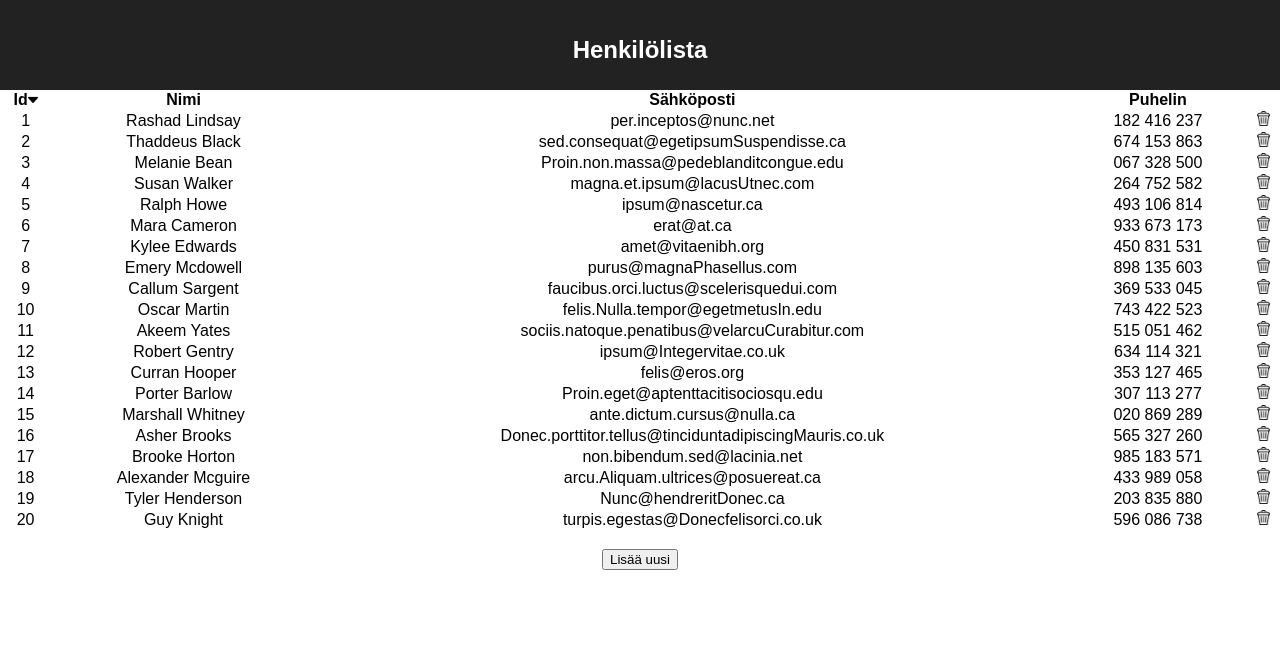
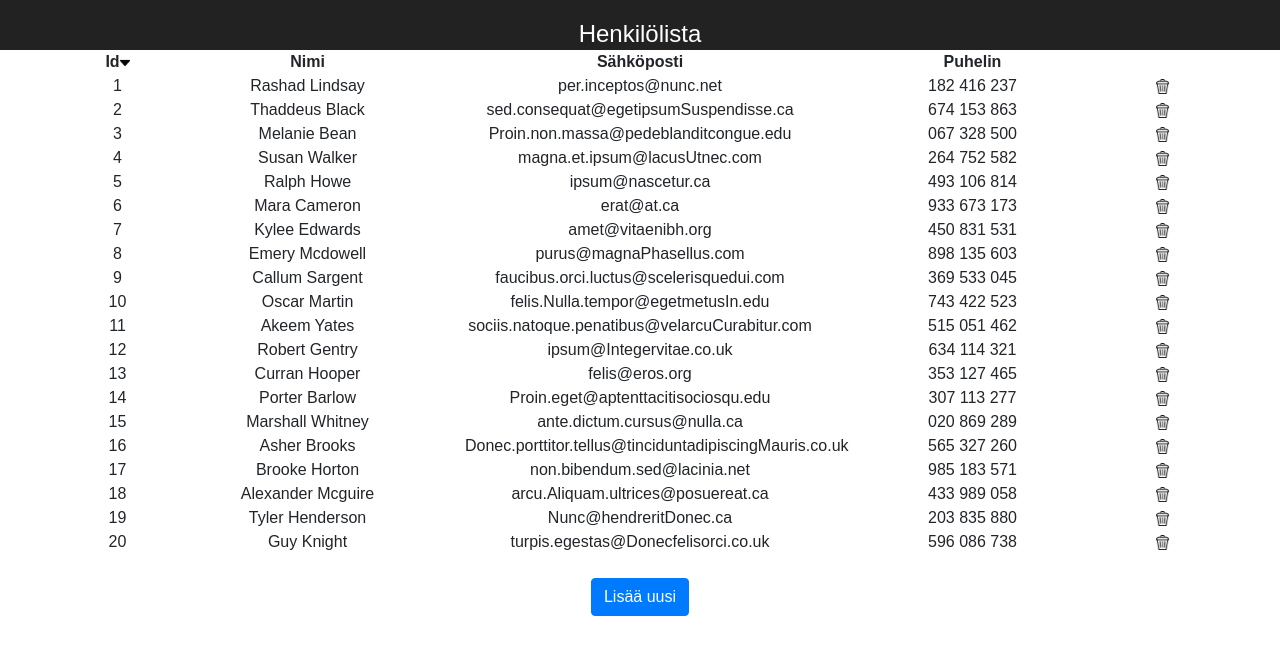
Before and after one commit to PetriParnanen/DigTest, a React (Create React App) app: page / in a window 1280 px wide. Shown: the top 654 px of the page. Built offline with nearby package versions, Linux system fonts and the light colour scheme.

Commit message:
moving stuff to independent files and adding bootstrap for visualization

```diff
--- a/public/index.html
+++ b/public/index.html
@@ -7,6 +7,8 @@
 
     <link rel="manifest" href="%PUBLIC_URL%/manifest.json">
     <link rel="shortcut icon" href="%PUBLIC_URL%/favicon.ico">
+
+    <link href="https://stackpath.bootstrapcdn.com/bootstrap/4.1.3/css/bootstrap.min.css" rel="stylesheet" integrity="sha384-MCw98/SFnGE8fJT3GXwEOngsV7Zt27NXFoaoApmYm81iuXoPkFOJwJ8ERdknLPMO" crossorigin="anonymous">
 
     <link href="./stylesheets/list.css" rel="stylesheet">
 
--- a/public/stylesheets/list.css
+++ b/public/stylesheets/list.css
@@ -1,3 +1,7 @@
+.hover:hover {
+  cursor:pointer;
+}
+
 .App {
   text-align: center;
 }
--- a/src/components/App.js
+++ b/src/components/App.js
@@ -67,14 +67,16 @@ class App extends Component {
         <header className="App-header">
           <h1 className="App-title">Henkilölista</h1>
         </header>
-
-        <font color="red">{this.state.error}</font>
-
+        <div className="container">
+          <div className="row">
+            <font color="red">{this.state.error}</font>
+          </div>
         <main>
           <Route exact path='/' render={(props) => (<ListPerson {...props} values={this.state.values} onEdit={this.onEdit} deleteRow={this.deleteRow}
             sortBy={this.state.sortBy} reSort={this.reSort} /> )} />
           <Route path='/addNew' render={(props) => (<AddNew {...props} saveNew={this.saveNew} /> )} />
         </main>
+        </div>
       </div>
     );
   }
--- /dev/null
+++ b/src/components/Editable.js
@@ -0,0 +1,23 @@
+import React from "react";
+
+// this gives either editable text field or just value field
+export const Editable = ({editField, field, rowId, value, onChange, setEdit}) => {
+  const type = (field === 'email'?'email':'text');
+  const md = 'col-md-' + (field === 'email'?4:3);
+  if(editField.id === rowId && editField.field===field){
+    return (
+      <div className={md} key={field}>
+      {field === 'phone' ? (
+          <input type={type} name={field} value={value} pattern="[0-9 ]{8,12}" placeholder="Muodossa 123 123 123"
+            onChange={(e) => onChange(rowId, field, e)} onBlur={() => setEdit("", "")} required />
+      ) : (
+        <input type={type} name={field} value={value} onChange={(e) => onChange(rowId, field, e)} onBlur={() => setEdit("", "")} required />
+      )}
+      </div>
+    )
+  } else {
+    return (
+      <div className={md} key={field} onClick={() => setEdit(rowId, field)}>{value}</div>
+    )
+  }
+}
--- /dev/null
+++ b/src/components/FormErrors.js
@@ -0,0 +1,14 @@
+import React from "react";
+
+export const FormErrors = ({formErrors}) =>
+  <div className='formErrors'>
+    {Object.keys(formErrors).map((fieldName, i) => {
+      if(formErrors[fieldName].length > 0){
+        return (
+          <p key={i}>{formErrors[fieldName]}</p>
+        )
+      } else {
+        return '';
+      }
+    })}
+  </div>
--- a/src/components/PersonList.js
+++ b/src/components/PersonList.js
@@ -1,6 +1,8 @@
 import React from "react";
 import {Link} from "react-router-dom";
 import PropTypes from 'prop-types';
+import { Editable } from './Editable';
+import { sortValues } from './Sorter';
 
 class PersonList extends React.Component {
   constructor(props){
@@ -13,66 +15,43 @@ class PersonList extends React.Component {
     }
   }
 
-  // this will sort values based on sortBy state
-  sortValues = () => {
-    // using typeof to decide how to sort, could do more types but keep it simple
-    if (typeof this.props.values[0][this.props.sortBy.field] === 'number') {
-      this.values = this.props.values.sort((a,b) => {
-        return this.props.sortBy.dir==="desc"?
-        a[this.props.sortBy.field] - b[this.props.sortBy.field]:
-        -( a[this.props.sortBy.field] - b[this.props.sortBy.field] )
-      })
-    } else {
-      this.values = this.props.values.sort((a,b) => {
-        return this.props.sortBy.dir==="desc"?
-          a[this.props.sortBy.field].localeCompare(b[this.props.sortBy.field]):
-          -( a[this.props.sortBy.field].localeCompare(b[this.props.sortBy.field]) )
-      })
-    }
-  }
-
   //sets field so it can be edited
   setEditable = (rowId, field) => {
     this.setState({editable: {id: rowId, field: field}, error:""});
   }
 
-/*      <div className="listTable" key="new">
-      	<a href="/addNew" className="button center">Lisää uusi</a>
-      </div>*/
   render(){
-    this.sortValues();
+    this.values = sortValues(this.props.values, this.props.sortBy);
 
     let image = "./pics/"+(this.props.sortBy.dir === "asc"?"uparrow.png":"downarrow.png");
 
     return (
-	  <div className="listTable" key="list">
-        <div className="listRow" key="headerRow">
-          <div className="listTable">
-            <div className="listRow" key="header">
-              <div className="listTableCell" key="id" onClick={() => this.props.reSort("id")} id="id"><b>Id</b>
+      <div>
+        <div className="row" key="header">
+          <div className="col-md-1 hover" key="id" onClick={() => this.props.reSort("id")} id="id"><b>Id</b>
             {this.props.sortBy.field==="id" &&
               <img src={image} className="arrow" alt="arrow" />
             }
           </div>
-              <div className="listTableCell" key="name" onClick={() => this.props.reSort("name")} id="name"><b>Nimi</b>
+          <div className="col-md-3 hover" key="name" onClick={() => this.props.reSort("name")} id="name"><b>Nimi</b>
             {this.props.sortBy.field==="name" &&
               <img src={image} className="arrow" alt="arrow" />
             }
           </div>
-              <div className="listTableCell" key="email" onClick={() => this.props.reSort("email")} id="email"><b>Sähköposti</b>
+          <div className="col-md-4 hover" key="email" onClick={() => this.props.reSort("email")} id="email"><b>Sähköposti</b>
             {this.props.sortBy.field==="email" &&
               <img src={image} className="arrow" alt="arrow" />
             }
           </div>
-              <div className="listTableCell" key="phone" onClick={() => this.props.reSort("phone")} id="phone"><b>Puhelin</b>
+          <div className="col-md-3 hover" key="phone" onClick={() => this.props.reSort("phone")} id="phone"><b>Puhelin</b>
             {this.props.sortBy.field==="phone" &&
               <img src={image} className="arrow" alt="arrow" />
             }
           </div>
         </div>
       {this.props.values && this.props.values.map(val =>
-            <div className="listRow" key={val.id}>
-              <div className="listTableCell" key="id">{val.id}</div>
+        <div className="row" key={val.id}>
+          <div className="col-md-1" key="id">{val.id}</div>
           <Editable
             editField={this.state.editable} field={"name"} rowId={val.id} value={val.name}
             onChange={this.props.onEdit} setEdit={this.setEditable} />
@@ -82,44 +61,20 @@ class PersonList extends React.Component {
           <Editable
             editField={this.state.editable} field={"phone"} rowId={val.id} value={val.phone}
             onChange={this.props.onEdit} setEdit={this.setEditable} />
-              <div className="listTableCell" key="delete">
-                <img src="./pics/trash.png" alt="poista" className="thrash" onClick={() => this.props.deleteRow(val.id)} />
+          <div className="col-md-1" key="delete">
+            <img src="./pics/trash.png" alt="poista" className="thrash hover" onClick={() => this.props.deleteRow(val.id)} />
           </div>
         </div>
       )}
+        <div className="row" key="add">
+          <div className="col-md-12"><br />
+            <Link to="/addNew"><button type="button" className="btn btn-primary">Lisää uusi</button></Link>
           </div>
         </div>
-      	<div className="listRow" key="add">
-      	  <div className="listTableCell"><br /><Link to="/addNew"><button type="button">Lisää uusi</button></Link></div>
       </div>
-      </div>
-
       )
   }
 }
-
-// this gives either editable text field or just value field
-const Editable = ({editField, field, rowId, value, onChange, setEdit}) => {
-  const type = (field==="email"?'email':'text');
-  if(editField.id===rowId && editField.field===field){
-    return (
-      <div className="listTableCell" key="name">
-      {field === "phone"?(
-        <input type={type} name={field} value={value} pattern="[0-9 ]{8,12}" placeholder="Muodossa 123 123 123"
-          onChange={(e) => onChange(rowId, field, e)} onBlur={() => setEdit("", "")} required />
-      ):(
-        <input type={type} name={field} value={value} onChange={(e) => onChange(rowId, field, e)} onBlur={() => setEdit("", "")} required />
-      )
-      }
-      </div>
-    )
-  } else {
-    return (
-      <div className="listTableCell" key="name" onClick={() => setEdit(rowId, field)}>{value}</div>
-    )
-  }
-}
-
 
 PersonList.propTypes = {
 	values: PropTypes.array,
--- /dev/null
+++ b/src/components/Sorter.js
@@ -0,0 +1,20 @@
+import React from "react";
+
+// this will sort values based on sortBy state
+export const sortValues = (values, sortBy) => {
+  // using typeof to decide how to sort, could do more types but keep it simple
+  if (typeof values[0][sortBy.field] === 'number') {
+    return values.sort((a,b) => {
+      return sortBy.dir==="desc"?
+        a[sortBy.field] - b[sortBy.field]:
+        -( a[sortBy.field] - b[sortBy.field] )
+    })
+  } else {
+    //with text fields using localeCompare (finnish)
+    return values.sort((a,b) => {
+      return sortBy.dir==="desc"?
+        a[sortBy.field].localeCompare(b[sortBy.field], 'fi'):
+        -( a[sortBy.field].localeCompare(b[sortBy.field], 'fi') )
+    })
+  }
+}
```
Also changed, not shown: src/components/AddNew.js (+74 -41 lines). Lines whose indentation alone changed are shown as unchanged.
